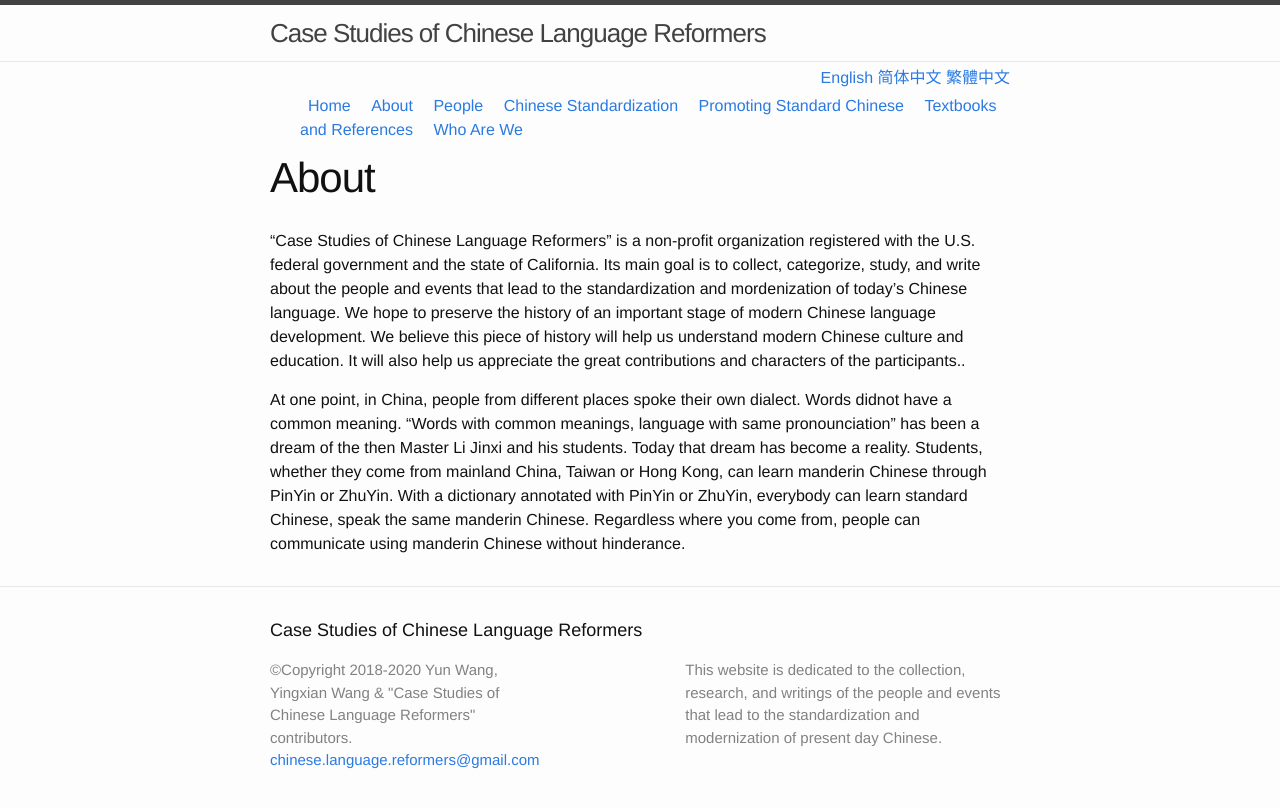
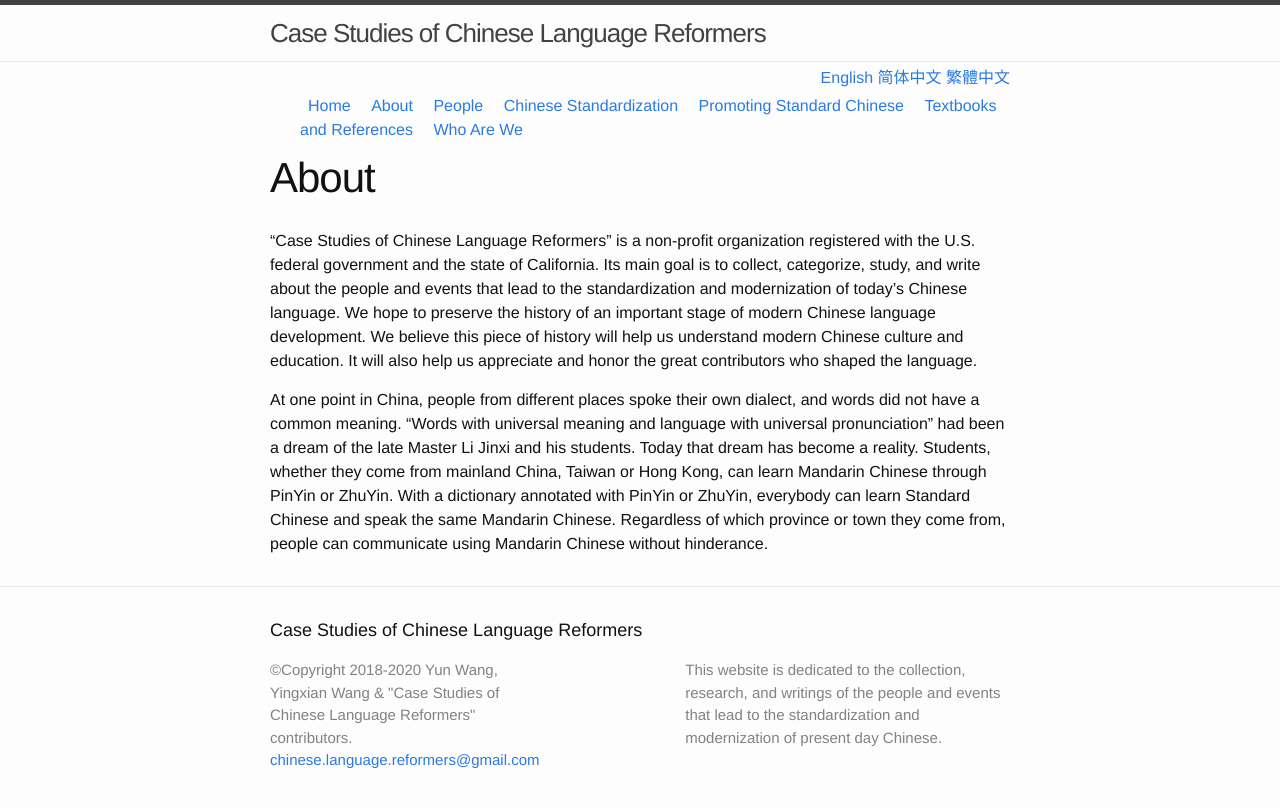
Before and after one commit to clangreformers/clangreformers.github.io, a Jekyll site: the page built from about.md, in a window 1280 px wide. Shown: the top 808 px of the page. Built offline with Jekyll 4.4.1, drawn with Linux system fonts in a browser that asks for light colours; comment, search, counter and statistics services are not loaded.

Commit message:
Update about.md
Edit by Valerie

```diff
--- a/about.md
+++ b/about.md
@@ -6,6 +6,6 @@ lang: English
 permalink: /about/
 ---
 
-"Case Studies of Chinese Language Reformers" is a non-profit organization registered with the U.S. federal government and the state of California. Its main goal is to collect, categorize, study, and write about the people and events that lead to the standardization and mordenization of today's Chinese language. We hope to preserve the history of an important stage of modern Chinese language development. We believe this piece of history will help us understand modern Chinese culture and education. It will also help us appreciate the great contributions and characters of the participants..
+“Case Studies of Chinese Language Reformers” is a non-profit organization registered with the U.S. federal government and the state of California. Its main goal is to collect, categorize, study, and write about the people and events that lead to the standardization and modernization of today’s Chinese language. We hope to preserve the history of an important stage of modern Chinese language development. We believe this piece of history will help us understand modern Chinese culture and education. It will also help us appreciate and honor the great contributors who shaped the language.
 
-At one point, in China, people from different places spoke their own dialect. Words didnot have a common meaning. "Words with common meanings, language with same pronounciation" has been a dream of the then Master Li Jinxi and his students. Today that dream has  become a reality. Students,  whether they come from mainland China, Taiwan or Hong Kong, can learn manderin Chinese through PinYin or ZhuYin. With a dictionary annotated with PinYin or ZhuYin, everybody can learn standard Chinese, speak the same manderin Chinese. Regardless where you come from, people can communicate using manderin Chinese without hinderance.
+At one point in China, people from different places spoke their own dialect, and words did not have a common meaning. “Words with universal meaning and language with universal pronunciation” had been a dream of the late Master Li Jinxi and his students. Today that dream has become a reality. Students, whether they come from mainland China, Taiwan or Hong Kong, can learn Mandarin Chinese through PinYin or ZhuYin. With a dictionary annotated with PinYin or ZhuYin, everybody can learn Standard Chinese and speak the same Mandarin Chinese. Regardless of which province or town they come from, people can communicate using Mandarin Chinese without hinderance.
```
